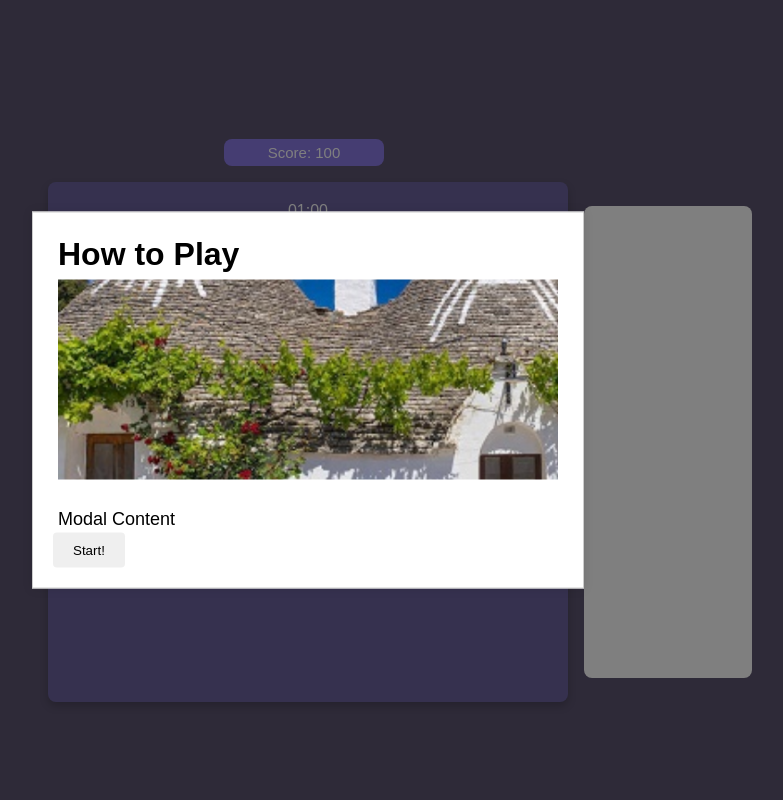
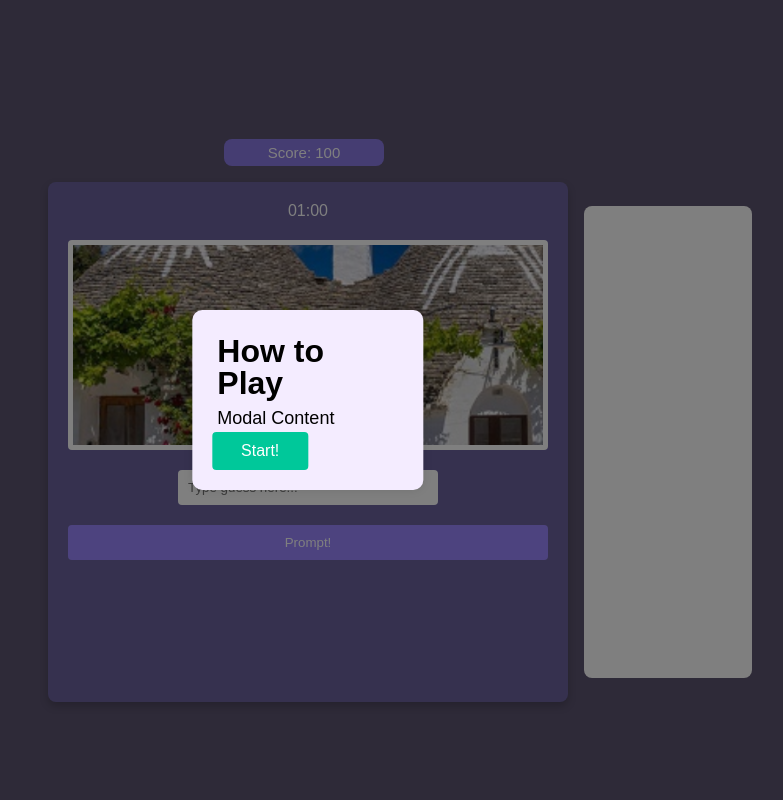
Before and after one commit to joshchen984/Promptle, a Flask app: page / in a window 1280 px wide. Shown: the whole page, without its empty margins (332-1115 px from the left). Run offline with Flask 3, Linux system fonts and the light colour scheme; parts of the project's set-up code (start-up, migrations or seed data) failed here and were passed over; some libraries are stand-ins or nearby versions.

Commit message:
Modal edits

```diff
--- a/backend/app/static/style.css
+++ b/backend/app/static/style.css
@@ -121,8 +121,9 @@ button {
   top: 50%;
   left: 50%;
   transform: translate(-50%, -50%);
-  background-color: white;
-  border: 1px solid #ccc;
+  background-color: #F4ECFF;
+  border: 1px transparent #ccc;
+  border-radius: 10px; /* Rounded corners */
   padding: 20px;
   box-shadow: 0px 0px 10px rgba(0, 0, 0, 0.1);
   z-index: 9999;
@@ -140,18 +141,7 @@ button {
   z-index: 9998;
 }
 
-.image-container2 {
-  background-color: white;
-  border-radius: 4px;
-  padding: 5px;
-  height: 200px;
-  width: 500px; /* Change ratio to fit image */
-  margin-bottom: 20px;
-  background-position: center center;
-  justify-content: center;
-  align-items: center;
-  background-position: center center;
-}
+
 
 .instructionstitle {
   width: 80%; /* Adjust as needed */
@@ -175,3 +165,15 @@ button {
   font-family: Arial, sans-serif; /* Adjust font as needed */
   line-height: 1.0; /* Adjust line height as needed */
 }
+
+.btn-start {
+  background-color: #00C89A;
+  color: white;
+  width: 50%;
+  font-size: medium;
+  text-align: center;
+}
+
+.btn-start:hover {
+  background-color: #007A63;
+}
--- a/backend/app/templates/game.html
+++ b/backend/app/templates/game.html
@@ -20,11 +20,8 @@
       <!-- Modal content -->
       <div id="modal" class="modal">
           <div class = "instructionstitle"> How to Play </div>
-          <div class="image-container2">
-            <div class="gen-img"></div>
-          </div>
           <div class = "instructions"> Modal Content </div>
-          <button onclick="closeModal(); timer();">Start!</button>
+          <button onclick="closeModal(); timer();" class="btn-start">Start!</button>
       </div>
 
       <!-- Overlay -->
```
